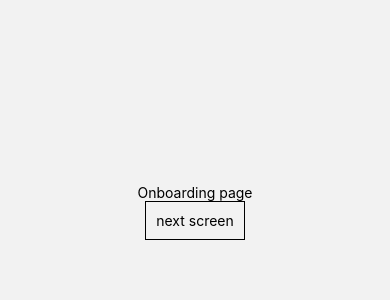
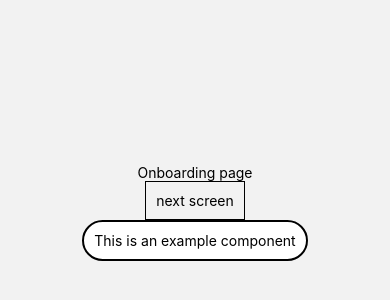
Before and after one commit to jasongir/upod-app, a React Native app: screen /Onboarding in a window 390 px wide. Shown: the part 210-510 px from the top of the page. Built offline with nearby package versions, Linux system fonts and the light colour scheme.

Commit message:
updated file structure

```diff
--- a/App.js
+++ b/App.js
@@ -1,33 +1,9 @@
 import React from "react";
-import { NavigationContainer } from "@react-navigation/native";
-import { createNativeStackNavigator } from "@react-navigation/native-stack";
+import { View, Text } from "react-native";
+import MainApp from "./src/App.jsx";
 
-import Home from "./screens/Home";
-import AdventureDetail from "./screens/AdventureDetail";
-import Login from "./screens/Login";
-import Signup from "./screens/Signup";
-import Onboarding from "./screens/Onboarding";
-
-const Stack = createNativeStackNavigator();
-
-function App() {
-	const globalOptions = {
-		headerShown: false,
-	};
-	return (
-		<NavigationContainer>
-			<Stack.Navigator
-				initialRouteName="Onboarding"
-				screenOptions={globalOptions}
-			>
-				<Stack.Screen name="Onboarding" component={Onboarding} />
-				<Stack.Screen name="Login" component={Login} />
-				<Stack.Screen name="Signup" component={Signup} />
-				<Stack.Screen name="Home" component={Home} />
-				<Stack.Screen name="AdventureDetail" component={AdventureDetail} />
-			</Stack.Navigator>
-		</NavigationContainer>
-	);
-}
+const App = () => {
+	return <MainApp />;
+};
 
 export default App;
--- /dev/null
+++ b/src/App.jsx
@@ -0,0 +1,33 @@
+import React from "react";
+import { NavigationContainer } from "@react-navigation/native";
+import { createNativeStackNavigator } from "@react-navigation/native-stack";
+
+import Home from "./screens/Home";
+import AdventureDetail from "./screens/AdventureDetail";
+import Login from "./screens/Login";
+import Signup from "./screens/Signup";
+import Onboarding from "./screens/Onboarding";
+
+const Stack = createNativeStackNavigator();
+
+function App() {
+	const globalOptions = {
+		headerShown: false,
+	};
+	return (
+		<NavigationContainer>
+			<Stack.Navigator
+				initialRouteName="Onboarding"
+				screenOptions={globalOptions}
+			>
+				<Stack.Screen name="Onboarding" component={Onboarding} />
+				<Stack.Screen name="Login" component={Login} />
+				<Stack.Screen name="Signup" component={Signup} />
+				<Stack.Screen name="Home" component={Home} />
+				<Stack.Screen name="AdventureDetail" component={AdventureDetail} />
+			</Stack.Navigator>
+		</NavigationContainer>
+	);
+}
+
+export default App;
--- /dev/null
+++ b/src/components/ExampleComponent.jsx
@@ -0,0 +1,30 @@
+import React from "react";
+import { StyleSheet, Text, View, Pressable } from "react-native";
+
+const ExampleComponent = () => {
+	return (
+		<View>
+			<Pressable
+				style={({ pressed }) => [
+					styles.container,
+					{ backgroundColor: pressed ? "lightblue" : "white" },
+				]}
+			>
+				<Text>This is an example component</Text>
+			</Pressable>
+		</View>
+	);
+};
+
+export default ExampleComponent;
+
+const styles = StyleSheet.create({
+	container: {
+		padding: 10,
+		borderRadius: 999,
+
+		borderWidth: 2,
+		borderColor: "black",
+		borderStyle: "solid",
+	},
+});
--- a/screens/Onboarding.jsx
+++ b/src/screens/Onboarding.jsx
@@ -1,5 +1,6 @@
 import React from "react";
 import { StyleSheet, Text, View, Pressable } from "react-native";
+import ExampleComponent from "../components/ExampleComponent";
 
 const Onboarding = ({ navigation }) => {
 	const nextPress = () => {
@@ -11,6 +12,7 @@ const Onboarding = ({ navigation }) => {
 			<Pressable onPress={nextPress} style={styles.buttonStyles}>
 				<Text>next screen</Text>
 			</Pressable>
+			<ExampleComponent />
 		</View>
 	);
 };
```
Also changed, not shown: src/screens/AdventureDetail.jsx (renamed from screens/AdventureDetail.jsx), src/screens/Home.jsx (renamed from screens/Home.jsx), src/screens/Login.jsx (renamed from screens/Login.jsx), src/screens/Signup.jsx (renamed from screens/Signup.jsx).
